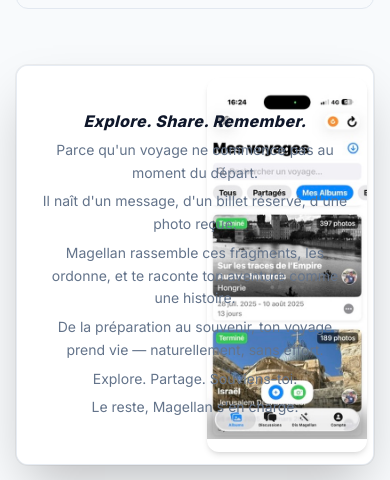
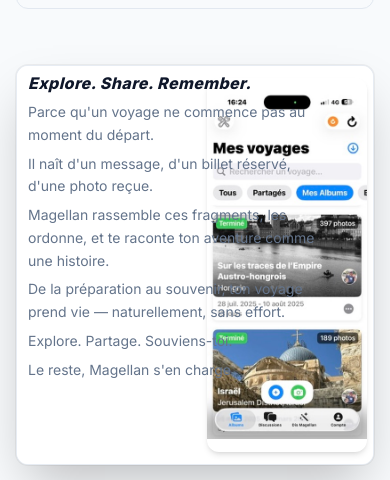
Before and after one commit to LALANNEMAGELLAN/Magellan-site, a Next.js app: page / in a window 390 px wide. Shown: the part 364-844 px from the top of the page. Built offline with nearby package versions, Linux system fonts and the light colour scheme; no server answers.

Commit message:
Fix: Aligner le texte à gauche et éviter le chevauchement avec l'image sur mobile

```diff
--- a/components/Hero.tsx
+++ b/components/Hero.tsx
@@ -65,8 +65,8 @@
               </div>
             )}
           </div>
-          <div className="pointer-events-none absolute inset-0 flex items-center justify-center sm:items-start sm:justify-start">
-            <div className="mx-auto sm:mx-0 sm:ml-2 md:ml-4 w-[90%] sm:w-auto sm:max-w-[50%] md:max-w-[48%] lg:max-w-[45%] px-2 sm:px-0 sm:pr-1.5 sm:pr-2 md:pr-5 lg:pr-7 pt-2 sm:pt-3 md:pt-5 lg:pt-9 pb-2 sm:pb-3 md:pb-5 lg:pb-9 text-center sm:text-left">
+          <div className="pointer-events-none absolute inset-0 flex items-start justify-start">
+            <div className="ml-3 sm:ml-2 md:ml-4 max-w-[85%] sm:max-w-[50%] md:max-w-[48%] lg:max-w-[45%] pr-2 sm:pr-1.5 sm:pr-2 md:pr-5 lg:pr-7 pt-2 sm:pt-3 md:pt-5 lg:pt-9 pb-2 sm:pb-3 md:pb-5 lg:pb-9 text-left">
               <span className="block text-base sm:text-sm md:text-lg lg:text-xl italic font-extrabold tracking-wide leading-tight text-text-base">
                 Explore. Share. Remember.
               </span>
```
